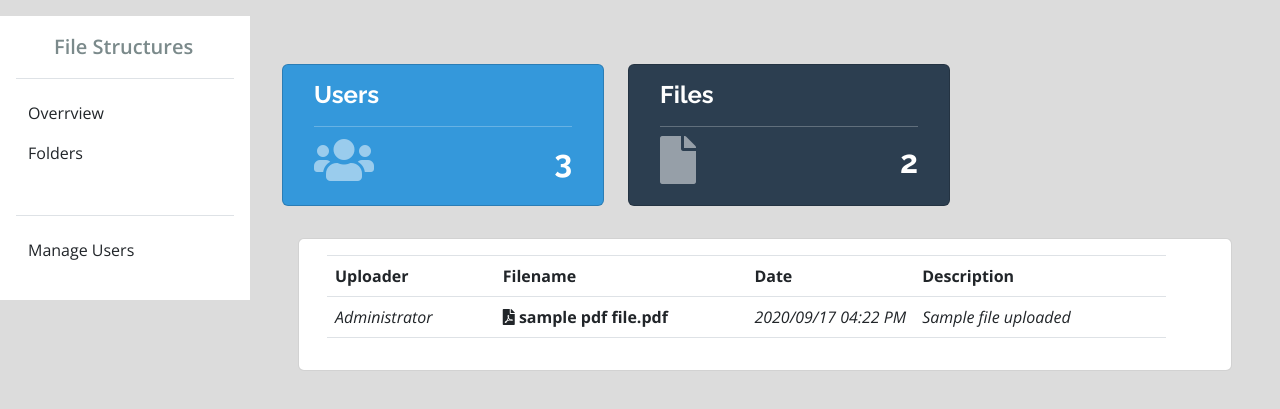
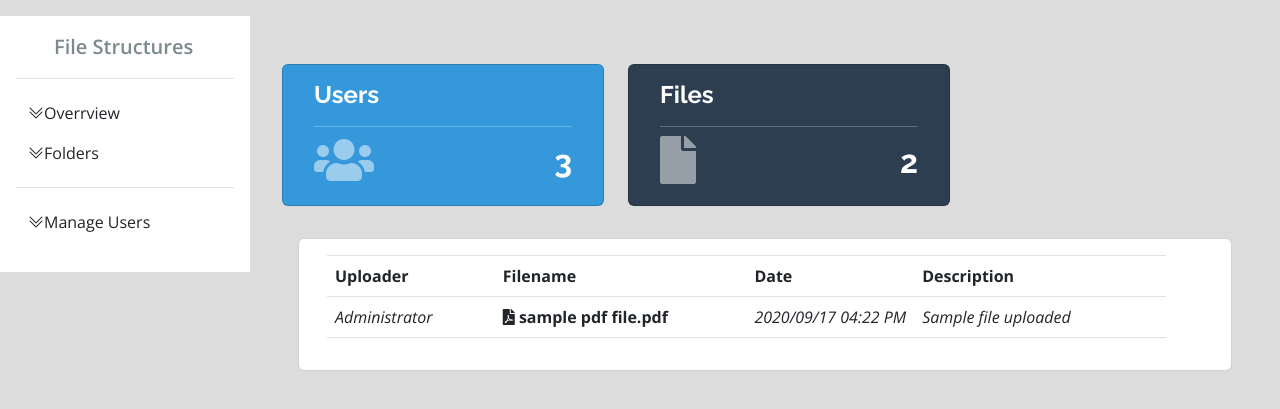
Before and after one commit to vernonthedev/File-Management-System, a PHP site: page / in a window 1280 px wide. Shown: the part 72-481 px from the top of the page. Run offline with PHP 8.4, Linux system fonts and the light colour scheme; the visitor is signed in with stand-in values (Sample User, id 1); data comes from the database, SQL or seed files in the repository; some libraries are stand-ins or nearby versions.

Commit message:
added navigation bootstrap icons

```diff
--- a/header.php
+++ b/header.php
@@ -19,6 +19,7 @@
   <link href="assets/vendor/bootstrap-datepicker/css/bootstrap-datepicker.min.css" rel="stylesheet">
   <link href="assets/DataTables/datatables.min.css" rel="stylesheet">
   <link href="assets/css/bootstrap.min.css" rel="stylesheet">
+  <link href="https://cdn.jsdelivr.net/npm/bootstrap-icons@1.3.0/font/bootstrap-icons.css" rel="stylesheet">
 
 
   <!-- Template Main CSS File -->
--- a/navbar.php
+++ b/navbar.php
@@ -1,9 +1,3 @@
-<style>
-
-</style>
-
-
-
 
  <nav id="sidebar" class='mx-lt-5 nav-bar' >
  <div class="flex-shrink-0 p-3 bg-white">
@@ -14,33 +8,21 @@
     <ul class="list-unstyled ps-0">
 	<li class="mb-1">
         <button class="btn btn-toggle d-inline-flex align-items-center rounded border-0 collapsed" data-bs-toggle="collapse" data-bs-target="#home-collapse" aria-expanded="false">
-          Overrview
+		<i class="bi bi-chevron-double-down"></i>Overrview
         </button>
         <div class="collapse" id="home-collapse">
           <ul class="btn-toggle-nav list-unstyled fw-normal pb-1 small">
-            <li><a href="index.php?page=home" class="link-dark d-inline-flex text-decoration-none rounded">Home</a></li>
+            <li><a href="index.php?page=home" class="link-dark text-decoration-none rounded"><i class="bi bi-house-fill"></i> Home</a></li>
           </ul>
         </div>
       </li>
       <li class="mb-1">
         <button class="btn btn-toggle d-inline-flex align-items-center rounded border-0 collapsed" data-bs-toggle="collapse" data-bs-target="#dashboard-collapse" aria-expanded="false">
-          Folders
+		<i class="bi bi-chevron-double-down"></i> Folders
         </button>
         <div class="collapse" id="dashboard-collapse">
           <ul class="btn-toggle-nav list-unstyled fw-normal pb-1 small">
-            <li><a href="index.php?page=files" class="link-dark d-inline-flex text-decoration-none rounded">Uploaded Files</a></li>
-          </ul>
-        </div>
-      </li>
-      <li class="mb-1">
-        <button class="btn btn-toggle d-inline-flex align-items-center rounded border-0 collapsed" data-bs-toggle="collapse" data-bs-target="#orders-collapse" aria-expanded="false">
-        </button>
-        <div class="collapse" id="orders-collapse">
-          <ul class="btn-toggle-nav list-unstyled fw-normal pb-1 small">
-            <li><a href="#" class="link-dark d-inline-flex text-decoration-none rounded">New</a></li>
-            <li><a href="#" class="link-dark d-inline-flex text-decoration-none rounded">Processed</a></li>
-            <li><a href="#" class="link-dark d-inline-flex text-decoration-none rounded">Shipped</a></li>
-            <li><a href="#" class="link-dark d-inline-flex text-decoration-none rounded">Returned</a></li>
+            <li><a href="index.php?page=files" class="link-dark text-decoration-none rounded"><i class="bi bi-archive-fill"></i> Uploaded Files</a></li>
           </ul>
         </div>
       </li>
@@ -48,11 +30,11 @@
 	  <?php if($_SESSION['login_type'] == 1): ?>
       <li class="mb-1">
         <button class="btn btn-toggle d-inline-flex align-items-center rounded border-0 collapsed" data-bs-toggle="collapse" data-bs-target="#account-collapse" aria-expanded="false">
-          Manage Users
+		<i class="bi bi-chevron-double-down"></i> Manage Users
         </button>
         <div class="collapse" id="account-collapse">
           <ul class="btn-toggle-nav list-unstyled fw-normal pb-1 small">
-            <li><a href="index.php?page=users" class="link-dark d-inline-flex text-decoration-none rounded">Users</a></li>
+            <li><a href="index.php?page=users" class="link-dark text-decoration-none rounded"><i class="bi bi-people-fill"></i> Users</a></li>
           </ul>
         </div>
       </li>
```
Also changed, not shown: topbar.php (+0 -16 lines).
